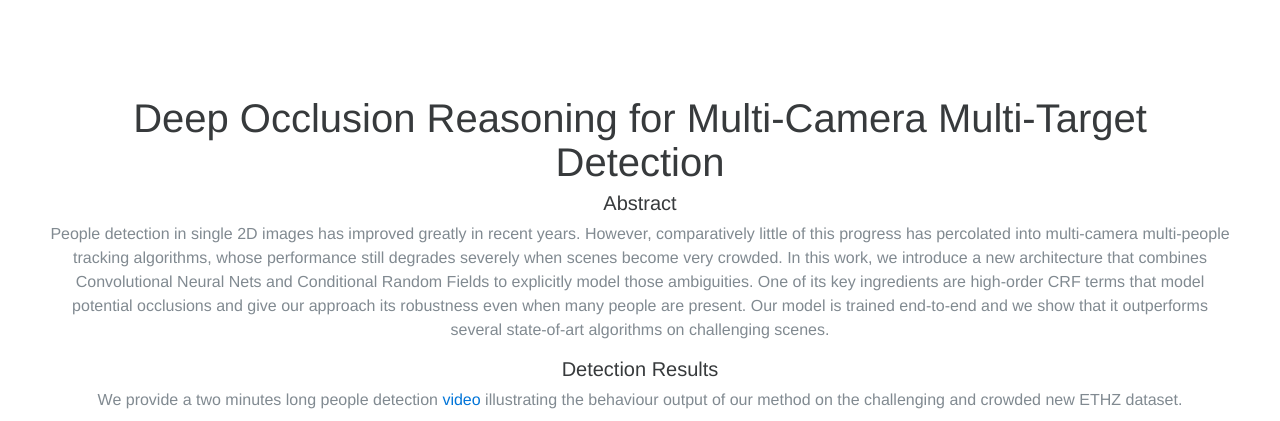
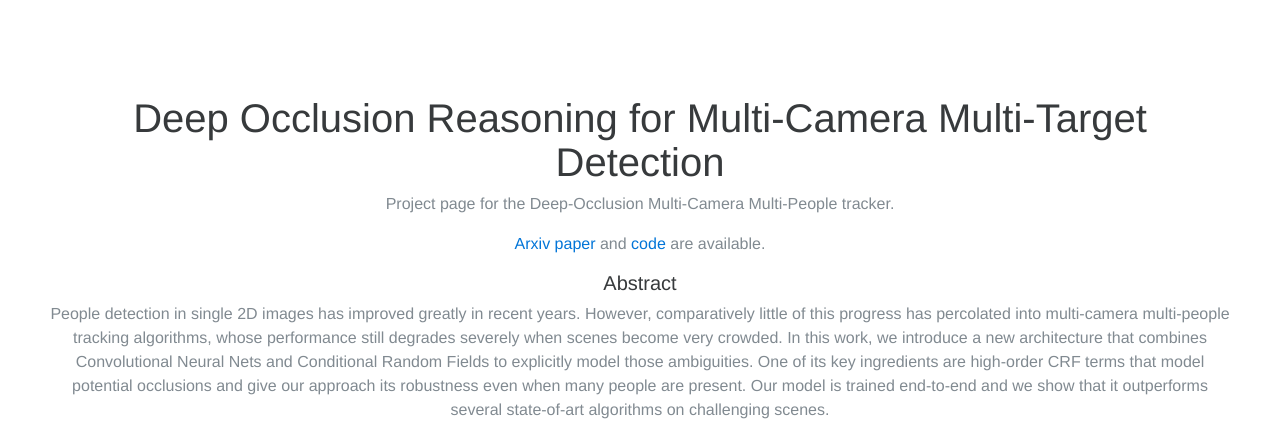
Before and after one commit to pierrebaque/page-DeepOcclusion, a plain HTML site: page index.html in a window 1280 px wide. Shown: the top 421 px of the page. Drawn offline with Linux system fonts and the light colour scheme.

Commit message:
Added link to code

```diff
--- a/index.html
+++ b/index.html
@@ -24,6 +24,13 @@
 <!--        <p class="jumbotron-heading text-center">-->
 <!--	  EPFL, IDIAP-->
 <!--	</p>-->
+
+<p class="text-muted">
+Project page for the Deep-Occlusion Multi-Camera Multi-People tracker.
+</p>
+<p class="text-muted">
+<a href ="https://arxiv.org/abs/1704.05775"> Arxiv paper </a> and  <a href="https://github.com/pierrebaque/DeepOcclusion">code</a> are available.
+</p>
 
 
 	<h5 class="jumbotron-heading">Abstract</h5>
```
